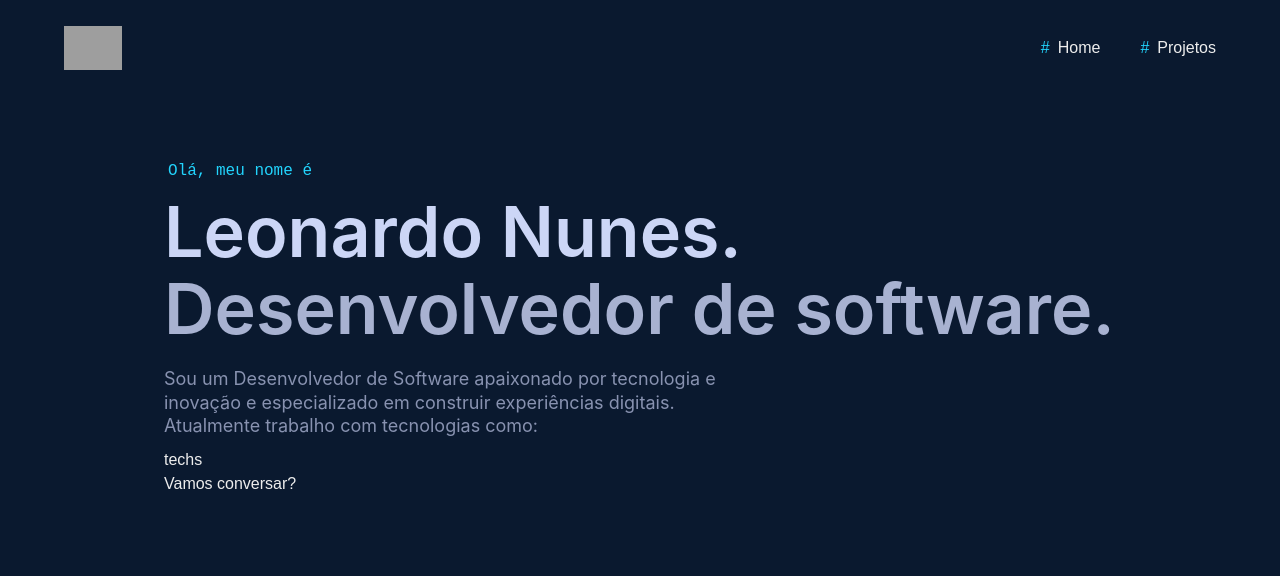
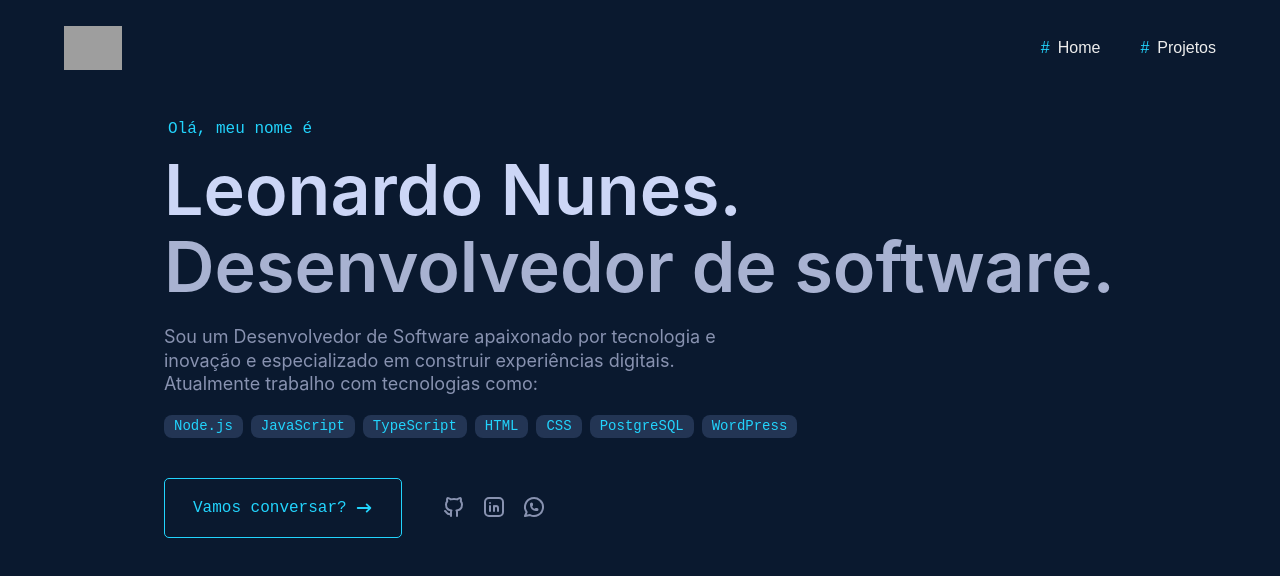
Before and after one commit to dev-leonunes/v2-portfolio, a Next.js app: page / in a window 1280 px wide. Shown: the top 576 px of the page. Built offline with nearby package versions, Linux system fonts and the light colour scheme; grey boxes are pictures that could not be loaded.

Commit message:
feat: build Hero section, improve not-found page, and add react-icons
- Built the Hero section of the website.
- Added the react-icons library for icons.
- Improved the not-found page.

```diff
--- a/package.json
+++ b/package.json
@@ -13,6 +13,7 @@
     "next": "15.2.3",
     "react": "^19.0.0",
     "react-dom": "^19.0.0",
+    "react-icons": "^5.5.0",
     "tailwind-merge": "^3.0.2"
   },
   "devDependencies": {
--- a/src/app/globals.css
+++ b/src/app/globals.css
@@ -12,6 +12,8 @@
 
   --font-mono: 'SF Mono', 'Fira Code', 'Fira Mono', 'Roboto Mono', monospace;
   --font-sans: 'Calibre', 'Inter', 'San Francisco', 'SF Pro Text', -apple-system, system-ui, sans-serif;
+
+  --transition: all 0.25s cubic-bezier(0.645, 0.045, 0.355, 1);
 }
 
 html,
@@ -91,6 +93,55 @@ a {
   margin: 20px 380px 10px 0px;
 }
 
+.badge {
+  font-family: var(--font-mono);
+  color: var(--primary-emphasis-color);
+  background-color: var(--foreground);
+  font-size: 14px;
+  font-weight: 400;
+  line-height: 1.3;
+  padding: 2px 10px;
+  margin-top: 10px;
+}
+
+.button-hero {
+  font-family: var(--font-mono);
+  color: var(--primary-emphasis-color);
+  text-decoration: none;
+  background-color: transparent;
+  font-size: 16px;
+  font-weight: 400;
+  line-height: 1;
+  padding: 1.25rem 1.75rem;
+  border: 1px solid var(--primary-emphasis-color);
+  border-radius: 5px;
+  margin-top: 40px;
+  transition: var(--transition);
+}
+
+.button-hero:hover {
+  outline: none;
+  box-shadow: 4px 4px 0 0 var(--primary-emphasis-color);
+  transform: translate(-5px, -5px);
+}
+
+.techs {
+  margin-top: 2.4rem;
+  margin-left: 1.5rem;
+  color: var(--normal-emphasis-color);
+}
+
+.tech-icon:hover {
+  transition: var(--transition);
+  transform: translateY(-5px);
+}
+
+.tech-icon:hover svg {
+  color: var(--lightest-emphasis-color);
+  /* color: var(--primary-emphasis-color); */
+  transition: color;
+}
+
 @media (prefers-color-scheme: dark) {
   html {
     color-scheme: dark;
--- a/src/app/not-found.tsx
+++ b/src/app/not-found.tsx
@@ -2,14 +2,16 @@ import Link from "next/link";
 
 export default function NotFound() {
     return (
-        <div className="flex flex-col items-center justify-center">
+        <div className="w-full lg:h-[655px] flex flex-col items-center justify-center">
             <h1 className="text-center font bold mt-9 text-6xl">404</h1>
             <div className="text-center mt-4">
                 <p>Oops, não consegui encontrar essa página</p>
                 <span>Clique no botão abaixo para ser redirecionado à Página Principal</span>
             </div>
             <Link href="/">
-                Ir para a Página Inicial
+                <span className="underline text-blue-500 hover:text-blue-700 mt-4 cursor-pointer">
+                    Ir para a Página Inicial
+                </span>
             </Link>
         </div>
     );
--- a/src/components/Hero.tsx
+++ b/src/components/Hero.tsx
@@ -1,8 +1,37 @@
 import Image from 'next/image';
+import { TechsBadge } from './techs-badge';
+import { Button } from './button';
+import { HiArrowNarrowRight } from 'react-icons/hi';
+import { TbBrandGithub, TbBrandLinkedin, TbBrandWhatsapp } from 'react-icons/tb';
+
+const CONTACT = {
+    Github: {
+        url: 'https://github.com/dev-leonunes/',
+        icon: <TbBrandGithub size={24} />,
+    },
+    Linkedin: {
+        url: 'https://www.linkedin.com/in/leonardo-nunes-dev/',
+        icon: <TbBrandLinkedin size={24} />,
+    },
+    Whatsapp: {
+        url: 'https://wa.me/557391225081',
+        icon: <TbBrandWhatsapp size={24} />,
+    },
+};
+
+const TECHS = [
+    'Node.js',
+    'JavaScript',
+    'TypeScript',
+    'HTML',
+    'CSS',
+    'PostgreSQL',
+    'WordPress',
+]
 
 export const HeroSection = () => {
     return (
-        <section className="w-full h-[655px] flex flex-col justify-end pb-10 sm:pb-32 py-32 lg:pg-[110px]">
+        <section className="w-full lg:h-[655px] flex flex-col justify-end pb-10 sm:pb-32 py-32 lg:pg-[110px]">
             <div className="container-hero flex item-start justify-between flex-col-reverse lg:flex-row">
                 <div className='w-full lg:max-w-[1000px]'>
                     <p className='hello'>
@@ -27,14 +56,46 @@ export const HeroSection = () => {
                         </p>
                     </div>
 
-                    <div>
-                        techs
+                    <div className='flex flex-wrap gap-x-2 gap-y-3'>
+                        {TECHS.map((tech, i) => (
+                            <TechsBadge tech={tech} key={`tech-${i}`} />
+                        ))}
                     </div>
 
-                    <div>
-                        <button>
+                    <div className='flex items-center flex-col sm:flex-row gap-4 mt-10'>
+                        <Button className='button-hero w-max'>
                             Vamos conversar?
-                        </button>
+                            <HiArrowNarrowRight size={18} />
+                        </Button>
+
+                        <div className='techs flex items-center text-2xl gap-4'>
+                            <a
+                                href={CONTACT.Github.url}
+                                target="_blank"
+                                rel="noreferrer"
+                                className='tech-icon'
+                            >
+                                {CONTACT.Github.icon}
+                            </a>
+
+                            <a
+                                href={CONTACT.Linkedin.url}
+                                target="_blank"
+                                rel="noreferrer"
+                                className='tech-icon'
+                            >
+                                {CONTACT.Linkedin.icon}
+                            </a>
+
+                            <a
+                                href={CONTACT.Whatsapp.url}
+                                target="_blank"
+                                rel="noreferrer"
+                                className='tech-icon'
+                            >
+                                {CONTACT.Whatsapp.icon}
+                            </a>
+                        </div>
                     </div>
                 </div>
 
@@ -46,6 +107,6 @@ export const HeroSection = () => {
                 /> */}
 
             </div>
-        </section>
+        </section >
     );
 }
--- /dev/null
+++ b/src/components/button.tsx
@@ -0,0 +1,18 @@
+import { ButtonHTMLAttributes } from "react";
+import { cn } from "@/lib/utils";
+
+type ButtonProps = ButtonHTMLAttributes<HTMLButtonElement>
+
+export const Button = ({ children, className, ...props }: ButtonProps) => {
+    return (
+        <button
+            className={cn(
+                'py-3 px-4 rounded-lg flex items-center justify-center gap-2',
+                className
+            )}
+            {...props}
+        >
+            {children}
+        </button>
+    );
+}
--- /dev/null
+++ b/src/components/techs-badge.tsx
@@ -0,0 +1,11 @@
+type TechsBadgeProps = {
+    tech: string;
+}
+
+export const TechsBadge = ({ tech }: TechsBadgeProps) => {
+    return (
+        <span className="badge text-sm px-3 py-1 rounded-lg">
+            {tech}
+        </span>
+    );
+}
```
Also changed, not shown: 1 other file (tests, documents, lock files or other folders).
